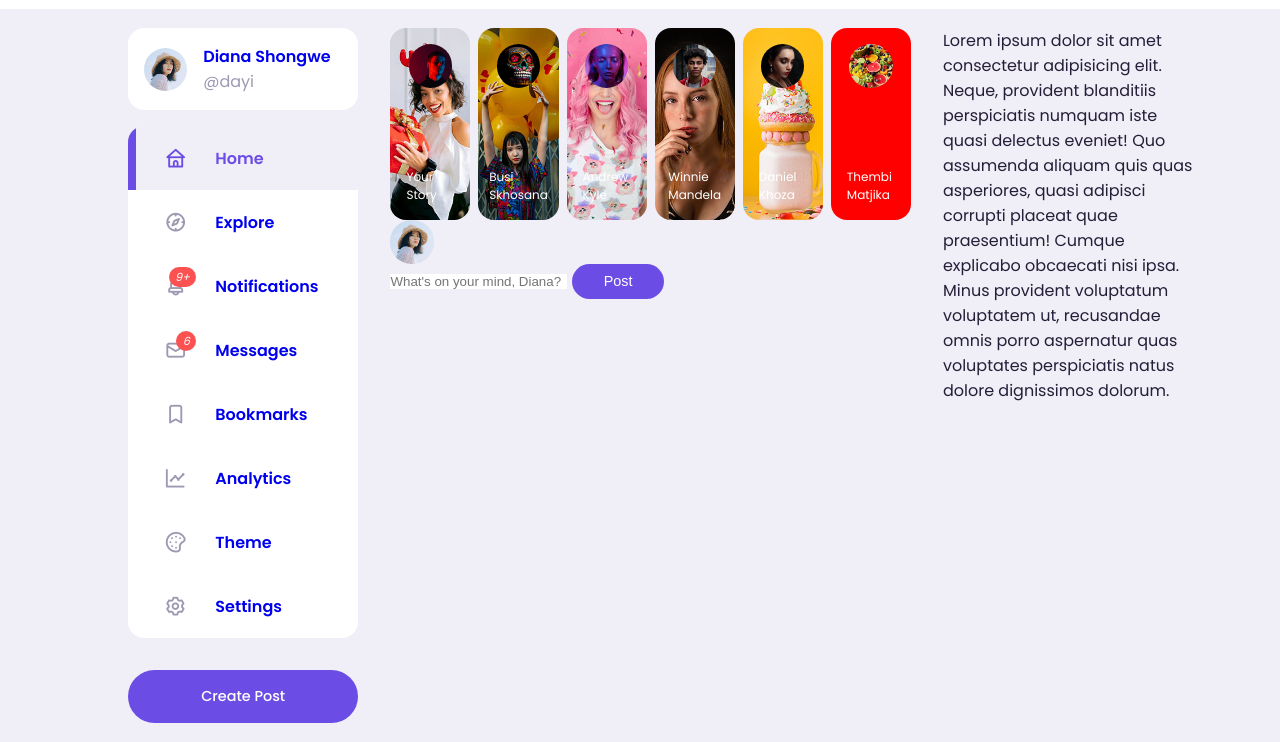
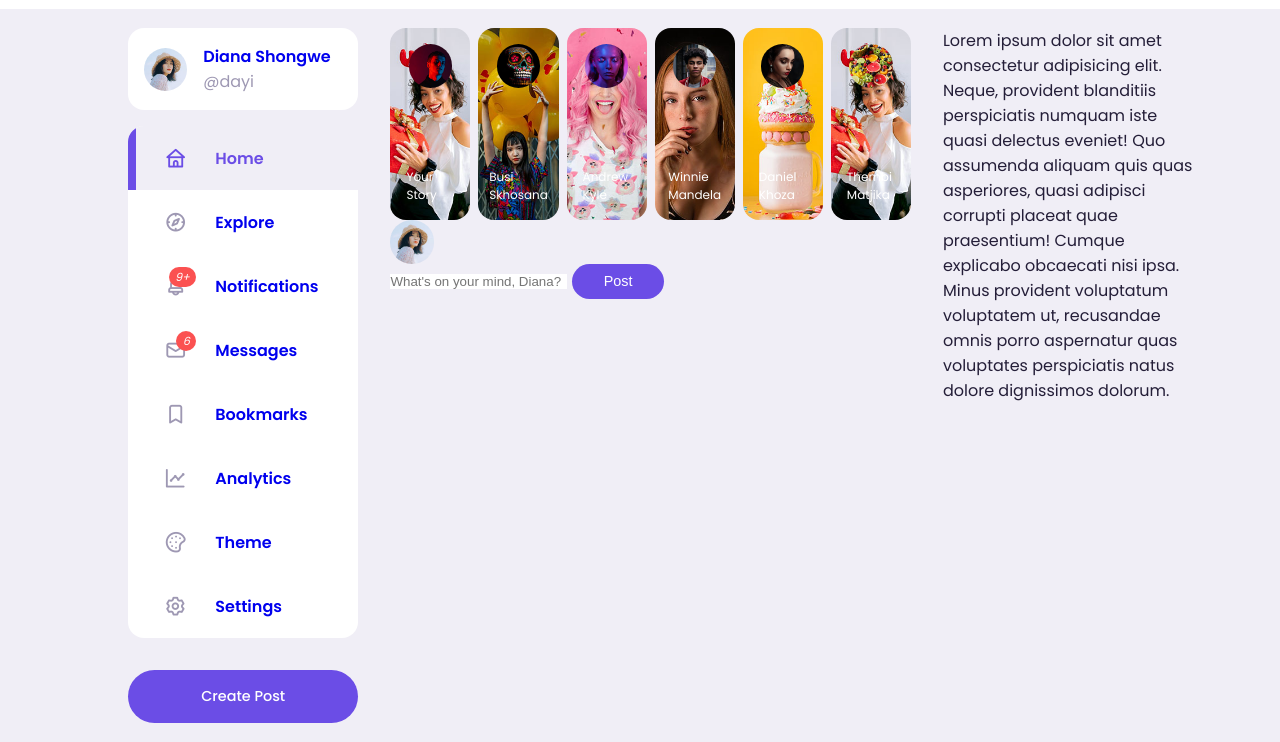
Before and after one commit to CodeSevenic/BSocial, a plain HTML site: page index.html in a window 1280 px wide. Shown: the part 58-800 px from the top of the page. Drawn offline with nearby package versions, Linux system fonts and the light colour scheme.

Commit message:
BSocial Code Update

```diff
--- a/style.css
+++ b/style.css
@@ -314,6 +314,6 @@ main .container .left .profile {
   background: url('./images/story-5.jpg') no-repeat center center/cover;
 }
 
-.middle .stories .story:nth-child(1) {
+.middle .stories .story:nth-child(6) {
   background: url('./images/story-1.jpg') no-repeat center center/cover;
 }
```
